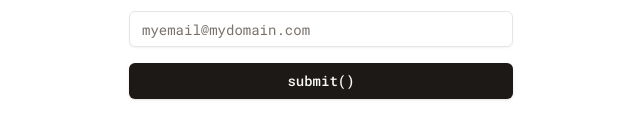
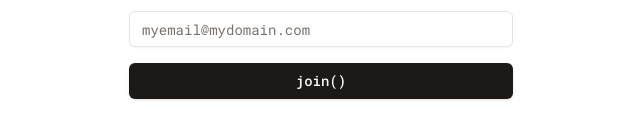
Before and after one commit to marcovidali2/noops, a React (Vite) app: page /join in a window 1280 px wide. Shown: the part 361-500 px from the top of the page, without its empty margins (319-959 px from the left). Built offline with nearby package versions, Linux system fonts and the light colour scheme.

Commit message:
refactor(app): Change join submit button text

```diff
--- a/src/features/auth/JoinForm.tsx
+++ b/src/features/auth/JoinForm.tsx
@@ -53,7 +53,7 @@ const JoinForm = () => {
                 ></FormField>
 
                 <Button type="submit" className="w-full">
-                    submit()
+                    join()
                 </Button>
             </form>
         </Form>
```
